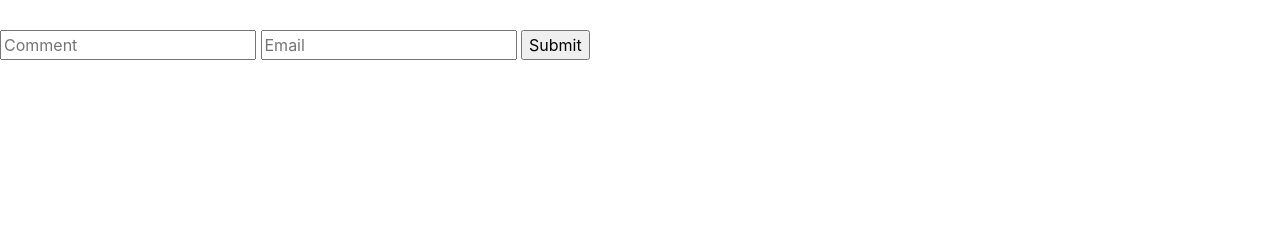
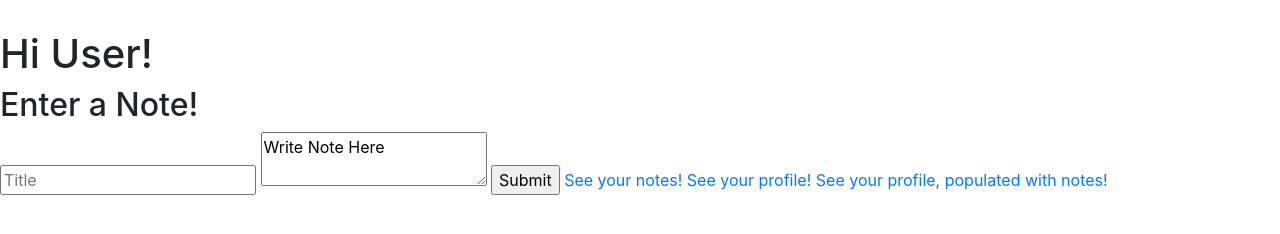
Before and after one commit to patrickmexal/mongo_scraper, a website: page public/index.html in a window 1280 px wide. Shown: the part 266-500 px from the top of the page. Drawn offline with nearby package versions, Linux system fonts and the light colour scheme.

Commit message:
update twelve?

```diff
--- a/public/index.html
+++ b/public/index.html
@@ -36,10 +36,14 @@
         </div>
         <div id="sideBar">
             <form action="/submit" method="post">
-                <input type="text" name="comment" placeholder="Comment">
-                <input type="text" name="email" placeholder="Email">
+                <h1>Hi User!</h1>
+                <h2>Enter a Note!</h2>
+                <input type="text" name="title" placeholder="Title">
+                <textarea type="text" name="body">Write Note Here</textarea>
                 <input type="submit">
-            </form>
+                <a href="/notes">See your notes!</a>
+                <a href="/user">See your profile!</a>
+                <a href="/populateduser">See your profile, populated with notes!</a>
         </div>
     </div>
     <!-- Bootstrap JS -->
```
Also changed, not shown: server.js (+11 -15 lines).
